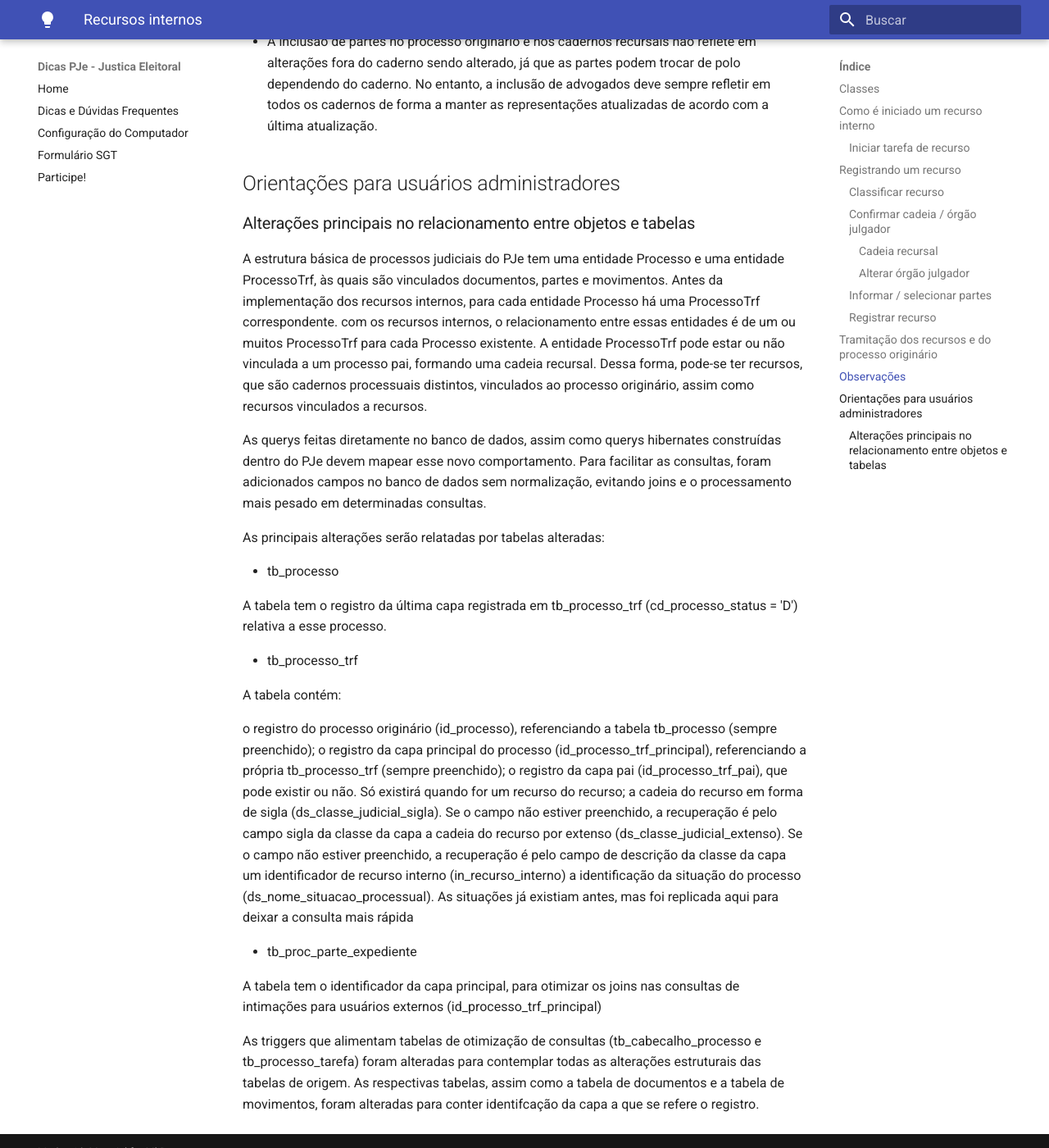
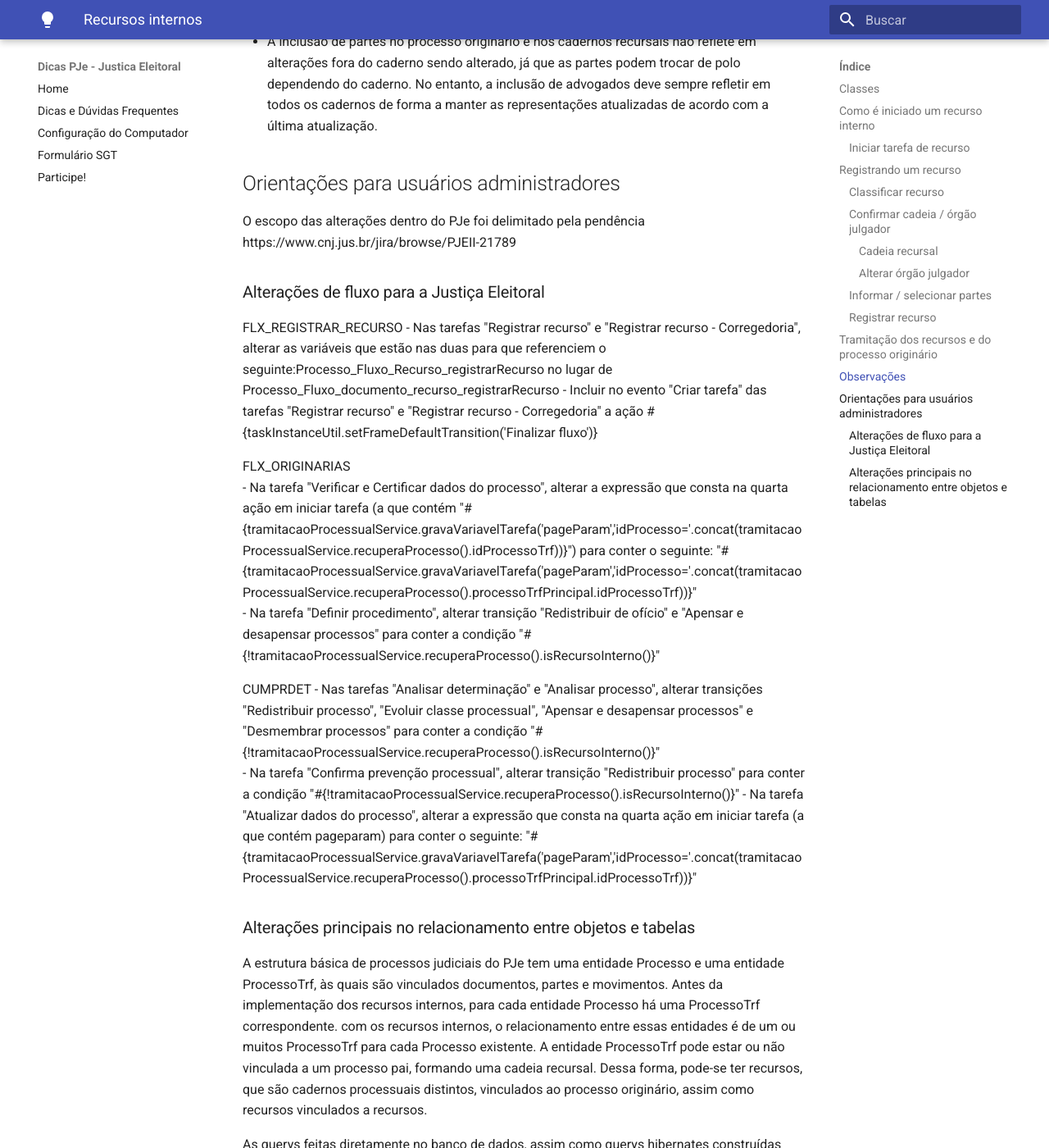
Before and after one commit to PJeJE/dicas_versao_1, an MkDocs documentation site: the page built from docs/recursos.md, in a window 1280 px wide and 1400 px high, scrolled down 17175 px. Shown: the whole window at 82% size. Built offline with MkDocs 1.6.1 and Material for MkDocs 9.7.7, drawn with Linux system fonts in a browser that asks for light colours; nearby versions of some CDN libraries.

Commit message:
Update recursos.md

```diff
--- a/docs/recursos.md
+++ b/docs/recursos.md
@@ -198,6 +198,23 @@ Ressaltamos alguns comportamentos:
 
 ## Orientações para usuários administradores
 
+O escopo das alterações dentro do PJe foi delimitado pela pendência https://www.cnj.jus.br/jira/browse/PJEII-21789
+
+### Alterações de fluxo para a Justiça Eleitoral
+
+FLX_REGISTRAR_RECURSO
+       - Nas tarefas "Registrar recurso" e "Registrar recurso - Corregedoria", alterar as variáveis que estão nas duas para que referenciem o seguinte:Processo_Fluxo_Recurso_registrarRecurso no lugar de Processo_Fluxo_documento_recurso_registrarRecurso
+       - Incluir no evento "Criar tarefa" das tarefas "Registrar recurso" e "Registrar recurso - Corregedoria" a ação #{taskInstanceUtil.setFrameDefaultTransition('Finalizar fluxo')}
+
+FLX_ORIGINARIAS
+	- Na tarefa "Verificar e Certificar dados do processo", alterar a expressão que consta na quarta ação em iniciar tarefa (a que contém "#{tramitacaoProcessualService.gravaVariavelTarefa('pageParam','idProcesso='.concat(tramitacaoProcessualService.recuperaProcesso().idProcessoTrf))}") para conter o seguinte: "#{tramitacaoProcessualService.gravaVariavelTarefa('pageParam','idProcesso='.concat(tramitacaoProcessualService.recuperaProcesso().processoTrfPrincipal.idProcessoTrf))}"
+	- Na tarefa "Definir procedimento", alterar transição "Redistribuir de ofício" e "Apensar e desapensar processos" para conter a condição "#{!tramitacaoProcessualService.recuperaProcesso().isRecursoInterno()}"
+
+CUMPRDET
+	- Nas tarefas "Analisar determinação" e "Analisar processo", alterar transições "Redistribuir processo", "Evoluir classe processual", "Apensar e desapensar processos" e "Desmembrar processos" para conter a condição "#{!tramitacaoProcessualService.recuperaProcesso().isRecursoInterno()}"
+	- Na tarefa "Confirma prevenção processual", alterar transição "Redistribuir processo" para conter a condição "#{!tramitacaoProcessualService.recuperaProcesso().isRecursoInterno()}"
+	- Na tarefa "Atualizar dados do processo", alterar a expressão que consta na quarta ação em iniciar tarefa (a que contém pageparam) para conter o seguinte: "#{tramitacaoProcessualService.gravaVariavelTarefa('pageParam','idProcesso='.concat(tramitacaoProcessualService.recuperaProcesso().processoTrfPrincipal.idProcessoTrf))}"
+
 ### Alterações principais no relacionamento entre objetos e tabelas
 
 A estrutura básica de processos judiciais do PJe tem uma entidade Processo e uma entidade ProcessoTrf, às quais são vinculados documentos, partes e movimentos. Antes da implementação dos recursos internos, para cada entidade Processo há uma ProcessoTrf correspondente. com os recursos internos, o relacionamento entre essas entidades é de um ou muitos ProcessoTrf para cada Processo existente. A entidade ProcessoTrf pode estar ou não vinculada a um processo pai, formando uma cadeia recursal. Dessa forma, pode-se ter recursos, que são cadernos processuais distintos, vinculados ao processo originário, assim como recursos vinculados a recursos.
```
